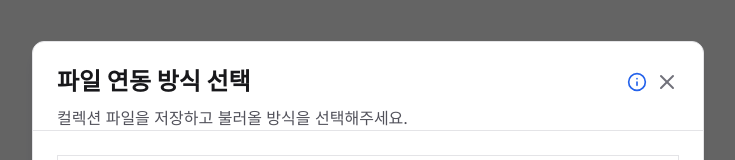
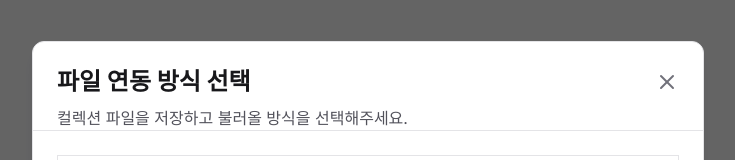
Before and after one commit to sjm9829/mykallaxisfull, a Next.js app: page / in a window 1280 px wide. Both pictures are taken after a click on the button "새 컬렉션 만들기". Shown: the part 139-299 px from the top of the page, without its empty margins (272-1007 px from the left). Built offline with nearby package versions, Linux system fonts and the light colour scheme; no server answers.

Commit message:
delete info button

```diff
--- a/src/components/storage-connection-modal.tsx
+++ b/src/components/storage-connection-modal.tsx
@@ -155,14 +155,6 @@ export function StorageConnectionModal({ onClose, onConnectionSelected }: Storag
             </h2>
             <div className="flex items-center gap-2">
               <button
-                onClick={handleShowSetupGuide}
-                className="text-blue-600 hover:text-blue-800 dark:text-blue-400 dark:hover:text-blue-300 transition-colors"
-                aria-label="설정 가이드"
-                title="클라우드 스토리지 설정 방법"
-              >
-                <Info className="w-5 h-5" />
-              </button>
-              <button
                 onClick={onClose}
                 disabled={isConnecting}
                 className="text-zinc-500 hover:text-zinc-800 dark:hover:text-zinc-200 transition-colors disabled:opacity-50 disabled:cursor-not-allowed"
```
